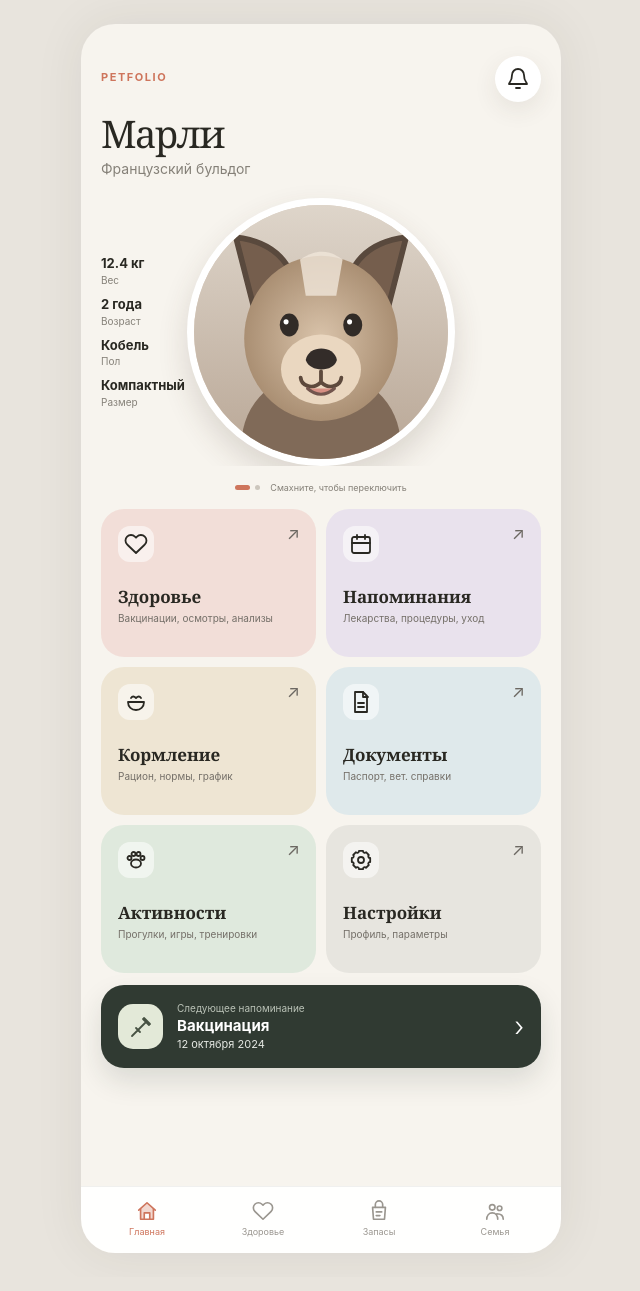
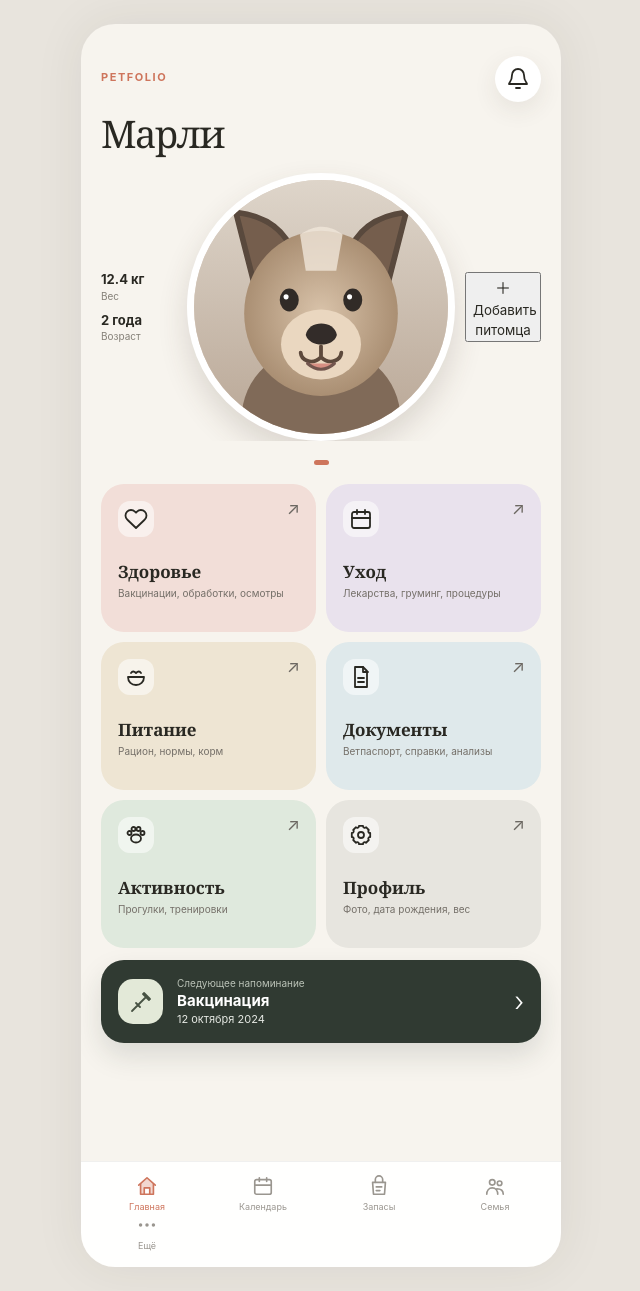
Before and after one commit to Markeloy/Petfolio, a Next.js app: page / in a window 1280 px wide. Shown: the whole page, without its empty margins (319-959 px from the left). Built offline with nearby package versions, Linux system fonts and the light colour scheme.

Commit message:
feat: align Petfolio home structure and navigation

```diff
--- a/app/page.tsx
+++ b/app/page.tsx
@@ -1,9 +1,23 @@
+"use client";
+
+import { useState, type ReactNode } from "react";
+
 type IconName =
-  | "bell" | "heart" | "calendar" | "bowl" | "file" | "paw" | "settings"
-  | "home" | "stock" | "family" | "syringe";
+  | "bell"
+  | "heart"
+  | "calendar"
+  | "bowl"
+  | "file"
+  | "paw"
+  | "settings"
+  | "home"
+  | "stock"
+  | "family"
+  | "more"
+  | "syringe";
 
 function Icon({ name, size = 24 }: { name: IconName; size?: number }) {
-  const paths: Record<IconName, React.ReactNode> = {
+  const paths: Record<IconName, ReactNode> = {
     bell: <><path d="M18 8a6 6 0 0 0-12 0c0 7-3 7-3 9h18c0-2-3-2-3-9"/><path d="M10 21h4"/></>,
     heart: <path d="M20.8 4.6a5.5 5.5 0 0 0-7.8 0L12 5.7l-1.1-1.1a5.5 5.5 0 0 0-7.8 7.8l1.1 1.1L12 21l7.8-7.5 1.1-1.1a5.5 5.5 0 0 0-.1-7.8Z"/>,
     calendar: <><rect x="3" y="5" width="18" height="16" rx="2"/><path d="M16 3v4M8 3v4M3 11h18"/></>,
@@ -14,54 +28,57 @@ function Icon({ name, size = 24 }: { name: IconName; size?: number }) {
     home: <><path d="m3 11 9-8 9 8"/><path d="M5 10v11h14V10M9 21v-7h6v7"/></>,
     stock: <><path d="M5 8h14l-1 13H6Z"/><path d="M8 8V5a4 4 0 0 1 8 0v3M9 13h6M9 17h4"/></>,
     family: <><circle cx="9" cy="8" r="3"/><circle cx="17" cy="9" r="2.5"/><path d="M3 21c0-4 2.4-7 6-7s6 3 6 7M14 15c4 0 7 2 7 6"/></>,
+    more: <><circle cx="5" cy="12" r="1"/><circle cx="12" cy="12" r="1"/><circle cx="19" cy="12" r="1"/></>,
     syringe: <><path d="m15 3 6 6M17 7l-9 9M14 4l6 6M7 13l4 4M8 16l-4 4M3 21l2-2"/></>,
   };
+
   return <svg aria-hidden="true" width={size} height={size} viewBox="0 0 24 24" fill="none" stroke="currentColor" strokeWidth="1.8" strokeLinecap="round" strokeLinejoin="round">{paths[name]}</svg>;
 }
 
-type Pet = { id: string; name: string; breed: string; image: string; stats: [string, string][] };
+type Pet = {
+  id: string;
+  name: string;
+  image: string;
+  stats: [string, string][];
+};
 
-// Нового питомца позже можно будет добавить в этот список без изменения компонентов.
-const pets: Pet[] = [{
-  id: "marley",
-  name: "Марли",
-  breed: "Французский бульдог",
-  image: "/marley.svg",
-  stats: [["12.4 кг", "Вес"], ["2 года", "Возраст"], ["Кобель", "Пол"], ["Компактный", "Размер"]],
-}];
+const pets: Pet[] = [
+  {
+    id: "marley",
+    name: "Марли",
+    image: "/marley.svg",
+    stats: [["12.4 кг", "Вес"], ["2 года", "Возраст"]],
+  },
+];
 
 const sections: { title: string; description: string; icon: IconName; tone: string }[] = [
-  { title: "Здоровье", description: "Вакцинации, осмотры, анализы", icon: "heart", tone: "rose" },
-  { title: "Напоминания", description: "Лекарства, процедуры, уход", icon: "calendar", tone: "lilac" },
-  { title: "Кормление", description: "Рацион, нормы, график", icon: "bowl", tone: "sand" },
-  { title: "Документы", description: "Паспорт, вет. справки", icon: "file", tone: "blue" },
-  { title: "Активности", description: "Прогулки, игры, тренировки", icon: "paw", tone: "green" },
-  { title: "Настройки", description: "Профиль, параметры", icon: "settings", tone: "gray" },
+  { title: "Здоровье", description: "Вакцинации, обработки, осмотры", icon: "heart", tone: "rose" },
+  { title: "Уход", description: "Лекарства, груминг, процедуры", icon: "calendar", tone: "lilac" },
+  { title: "Питание", description: "Рацион, нормы, корм", icon: "bowl", tone: "sand" },
+  { title: "Документы", description: "Ветпаспорт, справки, анализы", icon: "file", tone: "blue" },
+  { title: "Активность", description: "Прогулки, тренировки", icon: "paw", tone: "green" },
+  { title: "Профиль", description: "Фото, дата рождения, вес", icon: "settings", tone: "gray" },
 ];
 
 function TopBar() {
   return <header className="topBar"><p className="eyebrow">Petfolio</p><button className="iconButton" type="button" aria-label="Уведомления"><Icon name="bell"/></button></header>;
 }
 
-function PetProfile({ pet }: { pet: Pet }) {
-  return <article className="petSlide" aria-label={`${pet.name}, ${pet.breed}`}>
-    <div className="petHeading"><h1>{pet.name}</h1><p className="breed">{pet.breed}</p></div>
+function PetProfile({ pet, showAdd }: { pet: Pet; showAdd: boolean }) {
+  return <article className="petSlide" aria-label={pet.name}>
+    <div className="petHeading"><h1>{pet.name}</h1></div>
     <div className="petOverview">
       <div className="stats">{pet.stats.map(([value, label]) => <div className="stat" key={label}><strong>{value}</strong><span>{label}</span></div>)}</div>
-      <div className="petPhoto"><img src={pet.image} alt={`${pet.breed} ${pet.name}`}/></div>
-      <div aria-hidden="true" />
+      <div className="petPhoto"><img src={pet.image} alt={pet.name}/></div>
+      {showAdd ? <button className="addPet" type="button" aria-label="Добавить питомца"><span>＋</span><small>Добавить<br/>питомца</small></button> : <div aria-hidden="true" />}
     </div>
   </article>;
 }
 
-function AddPetSlide() {
-  return <article className="petSlide addPetSlide" aria-label="Добавить питомца"><button type="button"><span>＋</span><strong>Добавить питомца</strong><small>Создать новый профиль</small></button></article>;
-}
-
 function PetCarousel() {
   return <section className="petCarousel" aria-label="Профили питомцев">
-    <div className="petTrack">{pets.map(pet => <PetProfile key={pet.id} pet={pet}/>)}<AddPetSlide/></div>
-    <div className="carouselStatus" aria-hidden="true"><i className="active"/><i/><span>Смахните, чтобы переключить</span></div>
+    <div className="petTrack">{pets.map((pet, index) => <PetProfile key={pet.id} pet={pet} showAdd={index === pets.length - 1}/>)}</div>
+    <div className="carouselStatus" aria-hidden="true">{pets.map((pet, index) => <i className={index === 0 ? "active" : ""} key={pet.id}/>)}</div>
   </section>;
 }
 
@@ -73,11 +90,38 @@ function Reminder() {
   return <button className="reminder" type="button"><span className="reminderIcon"><Icon name="syringe"/></span><span><small>Следующее напоминание</small><strong>Вакцинация</strong><time dateTime="2024-10-12">12 октября 2024</time></span><b>›</b></button>;
 }
 
-const navItems: { label: string; icon: IconName }[] = [{ label: "Главная", icon: "home" }, { label: "Здоровье", icon: "heart" }, { label: "Запасы", icon: "stock" }, { label: "Семья", icon: "family" }];
-function BottomNav() {
-  return <nav className="bottomNav" aria-label="Основная навигация">{navItems.map((item, index) => <button className={index === 0 ? "active" : ""} type="button" key={item.label}><Icon name={item.icon} size={22}/><span>{item.label}</span></button>)}</nav>;
+type NavKey = "home" | "calendar" | "stock" | "family" | "more";
+
+const navItems: { key: NavKey; label: string; icon: IconName }[] = [
+  { key: "home", label: "Главная", icon: "home" },
+  { key: "calendar", label: "Календарь", icon: "calendar" },
+  { key: "stock", label: "Запасы", icon: "stock" },
+  { key: "family", label: "Семья", icon: "family" },
+  { key: "more", label: "Ещё", icon: "more" },
+];
+
+const placeholderCopy: Record<Exclude<NavKey, "home">, { title: string; description: string }> = {
+  calendar: { title: "Календарь", description: "Здесь появятся события всех питомцев" },
+  stock: { title: "Запасы", description: "Здесь появятся запасы и расходники" },
+  family: { title: "Семья", description: "Здесь будет совместный уход за питомцами" },
+  more: { title: "Ещё", description: "Здесь будут настройки Petfolio" },
+};
+
+function BottomNav({ active, onChange }: { active: NavKey; onChange: (tab: NavKey) => void }) {
+  return <nav className="bottomNav" aria-label="Основная навигация">{navItems.map((item) => <button className={active === item.key ? "active" : ""} type="button" key={item.key} onClick={() => onChange(item.key)} aria-current={active === item.key ? "page" : undefined}><Icon name={item.icon} size={22}/><span>{item.label}</span></button>)}</nav>;
+}
+
+function HomeContent() {
+  return <><TopBar/><PetCarousel/><section className="sectionGrid" aria-label="Разделы питомца">{sections.map((section) => <SectionCard key={section.title} {...section}/>)}</section><Reminder/></>;
+}
+
+function PlaceholderScreen({ tab }: { tab: Exclude<NavKey, "home"> }) {
+  const copy = placeholderCopy[tab];
+  return <><TopBar/><section className="placeholderScreen"><span className="placeholderIcon"><Icon name={navItems.find((item) => item.key === tab)?.icon ?? "home"} size={30}/></span><h1>{copy.title}</h1><p>{copy.description}</p></section></>;
 }
 
 export default function Home() {
-  return <main className="appShell"><div className="content"><TopBar/><PetCarousel/><section className="sectionGrid" aria-label="Разделы">{sections.map(section => <SectionCard key={section.title} {...section}/>)}</section><Reminder/></div><BottomNav/></main>;
+  const [activeTab, setActiveTab] = useState<NavKey>("home");
+
+  return <main className="appShell"><div className="content">{activeTab === "home" ? <HomeContent/> : <PlaceholderScreen tab={activeTab}/>}</div><BottomNav active={activeTab} onChange={setActiveTab}/></main>;
 }
```
